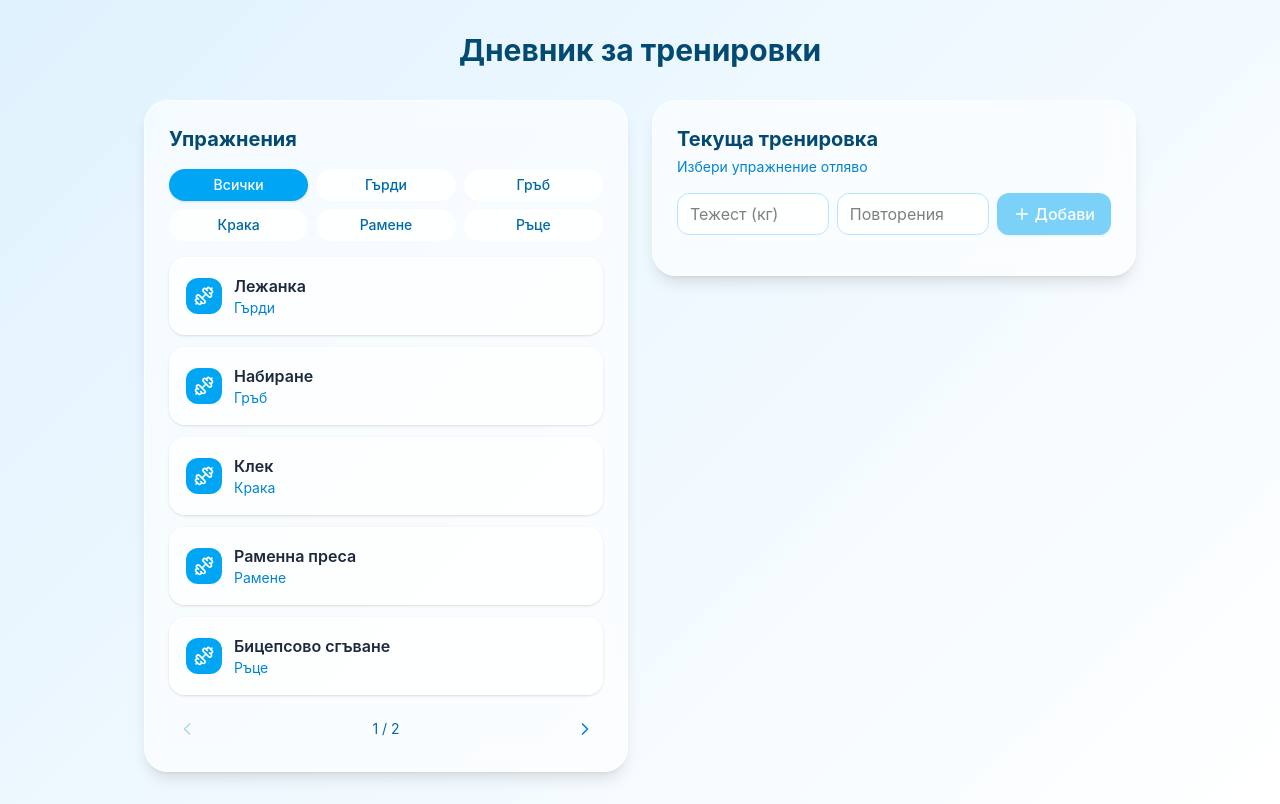
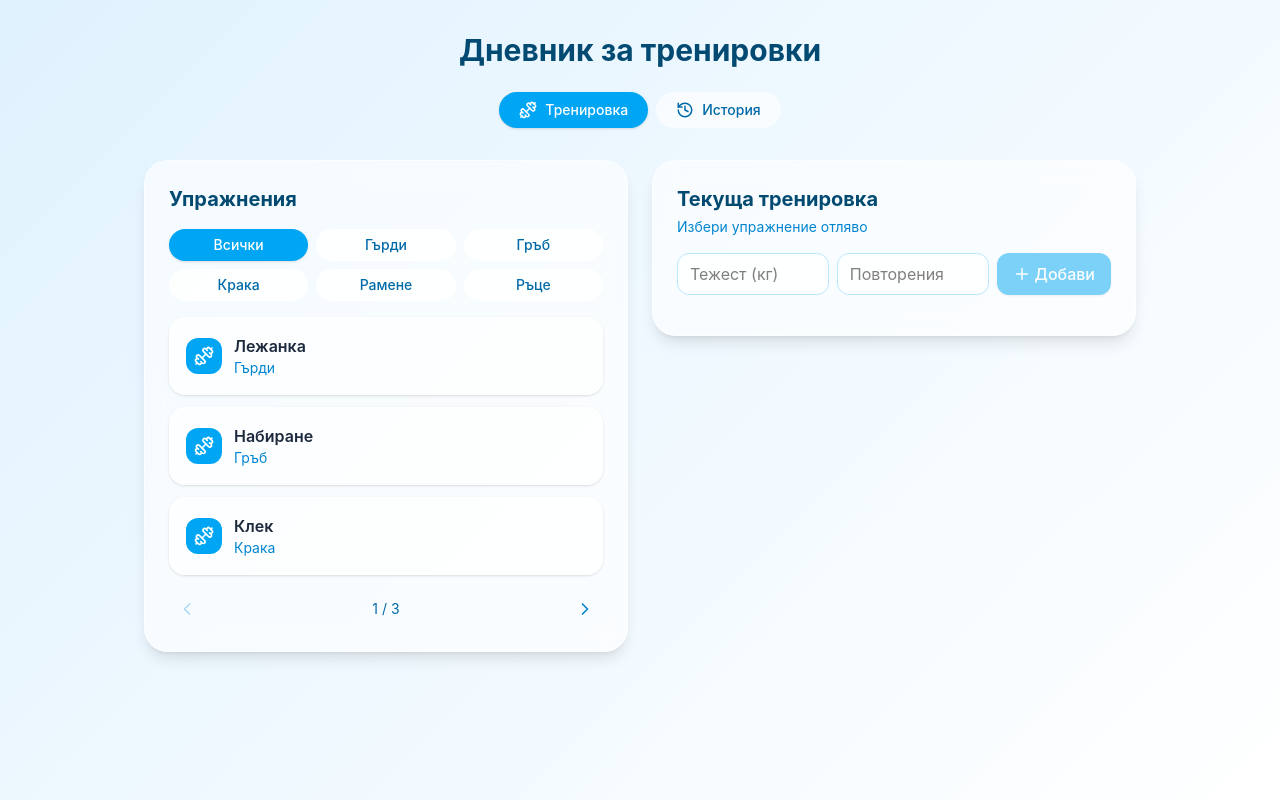
Before and after one commit to dvedevet/Workout-PR-Tracker, a React app in the folder frontend/: page / in a window 1280 px wide. Built offline with nearby package versions, Linux system fonts and the light colour scheme; the HTML template or start-up script is replaced by a standard one.

Commit message:
Add history view with tab navigation

```diff
--- a/frontend/src/App.jsx
+++ b/frontend/src/App.jsx
@@ -1,9 +1,17 @@
 import { useState } from "react"
+import { Dumbbell, History as HistoryIcon } from "lucide-react"
 import ExerciseList from "./components/ExerciseList"
 import SessionBoard from "./components/SessionBoard"
+import HistoryView from "./components/HistoryView"
+
+const tabs = [
+  { id: "workout", label: "Тренировка", icon: Dumbbell },
+  { id: "history", label: "История", icon: HistoryIcon },
+]
 
 function App() {
   const [selectedExercise, setSelectedExercise] = useState(null)
+  const [view, setView] = useState("workout")
 
   function handleBackgroundClick(e) {
     if (e.target.closest("button, input, h1, h2, h3, p, span, li")) return
@@ -13,16 +21,40 @@ function App() {
   return (
     <div className="min-h-screen" onClick={handleBackgroundClick}>
       <div className="mx-auto max-w-5xl px-4 py-8">
-        <h1 className="mb-8 text-center text-3xl font-bold text-sky-900">
+        <h1 className="mb-6 text-center text-3xl font-bold text-sky-900">
           Дневник за тренировки
         </h1>
-        <div className="grid items-start gap-6 lg:grid-cols-2">
+
+        <nav className="mb-8 flex justify-center gap-2">
+          {tabs.map((tab) => {
+            const Icon = tab.icon
+            return (
+              <button
+                key={tab.id}
+                onClick={() => setView(tab.id)}
+                className={`flex items-center gap-2 rounded-full px-5 py-2 text-sm font-medium transition ${view === tab.id
+                    ? "bg-sky-500 text-white shadow"
+                    : "bg-white/70 text-sky-700 hover:bg-sky-100"
+                  }`}
+              >
+                <Icon size={18} /> {tab.label}
+              </button>
+            )
+          })}
+        </nav>
+
+        <div
+          className={`grid items-start gap-6 lg:grid-cols-2 ${view === "workout" ? "" : "hidden"
+            }`}
+        >
           <ExerciseList
             selectedExercise={selectedExercise}
             onSelect={setSelectedExercise}
           />
           <SessionBoard selectedExercise={selectedExercise} />
         </div>
+
+        {view === "history" && <HistoryView />}
       </div>
     </div>
   )
--- a/frontend/src/components/ExerciseList.jsx
+++ b/frontend/src/components/ExerciseList.jsx
@@ -4,7 +4,7 @@ import ExerciseCard from "./ExerciseCard"
 import { exercises } from "../data/exercises"
 
 const groups = ["Всички", "Гърди", "Гръб", "Крака", "Рамене", "Ръце"]
-const PAGE_SIZE = 5
+const PAGE_SIZE = 3
 
 function ExerciseList({ selectedExercise, onSelect }) {
     const [activeGroup, setActiveGroup] = useState("Всички")
--- /dev/null
+++ b/frontend/src/components/HistoryView.jsx
@@ -0,0 +1,56 @@
+import { CalendarDays } from "lucide-react"
+import { history } from "../data/history"
+
+function formatDate(isoDate) {
+    return new Date(isoDate).toLocaleDateString("bg-BG", {
+        day: "numeric",
+        month: "long",
+        year: "numeric",
+    })
+}
+
+function HistoryView() {
+    return (
+        <section className="grid gap-4">
+            {history.map((workout) => (
+                <article
+                    key={workout.id}
+                    className="rounded-3xl border border-white/60 bg-white/60 p-6 shadow-lg backdrop-blur-md"
+                >
+                    <div className="mb-4 flex items-center gap-2">
+                        <CalendarDays size={20} className="text-sky-500" />
+                        <h2 className="text-lg font-bold text-sky-900">
+                            {formatDate(workout.date)}
+                        </h2>
+                    </div>
+
+                    <div className="grid gap-4">
+                        {workout.exercises.map((exercise) => (
+                            <div key={exercise.name}>
+                                <div className="mb-2 flex flex-wrap items-center gap-2">
+                                    <p className="font-semibold text-sky-800">{exercise.name}</p>
+                                    <span className="rounded-full bg-sky-100 px-2 py-0.5 text-xs font-medium text-sky-700">
+                                        {exercise.muscleGroup}
+                                    </span>
+                                </div>
+                                <div className="flex flex-wrap gap-1.5 text-sm">
+                                    {exercise.sets.map((set, index) => (
+                                        <span
+                                            key={index}
+                                            className="rounded-lg bg-sky-50 px-2 py-0.5 font-medium text-sky-800"
+                                        >
+                                            <span className="text-slate-500">{index + 1}.</span>{" "}
+                                            {set.weight} кг × {set.reps}
+                                        </span>
+                                    ))}
+                                </div>
+                            </div>
+                        ))}
+                    </div>
+                </article>
+            ))}
+        </section>
+    )
+}
+
+export default HistoryView
--- /dev/null
+++ b/frontend/src/data/history.js
@@ -0,0 +1,49 @@
+export const history = [
+  {
+    id: 1,
+    date: "2026-09-22",
+    exercises: [
+      {
+        name: "Лежанка",
+        muscleGroup: "Гърди",
+        sets: [
+          { weight: 60, reps: 8 },
+          { weight: 62.5, reps: 6 },
+        ],
+      },
+      {
+        name: "Набиране",
+        muscleGroup: "Гръб",
+        sets: [{ weight: 0, reps: 10 }],
+      },
+    ],
+  },
+  {
+    id: 2,
+    date: "2026-09-25",
+    exercises: [
+      {
+        name: "Клек",
+        muscleGroup: "Крака",
+        sets: [
+          { weight: 80, reps: 8 },
+          { weight: 85, reps: 5 },
+        ],
+      },
+    ],
+  },
+  {
+    id: 3,
+    date: "2026-09-29",
+    exercises: [
+      {
+        name: "Лежанка",
+        muscleGroup: "Гърди",
+        sets: [
+          { weight: 62.5, reps: 8 },
+          { weight: 65, reps: 5 },
+        ],
+      },
+    ],
+  },
+]
```
